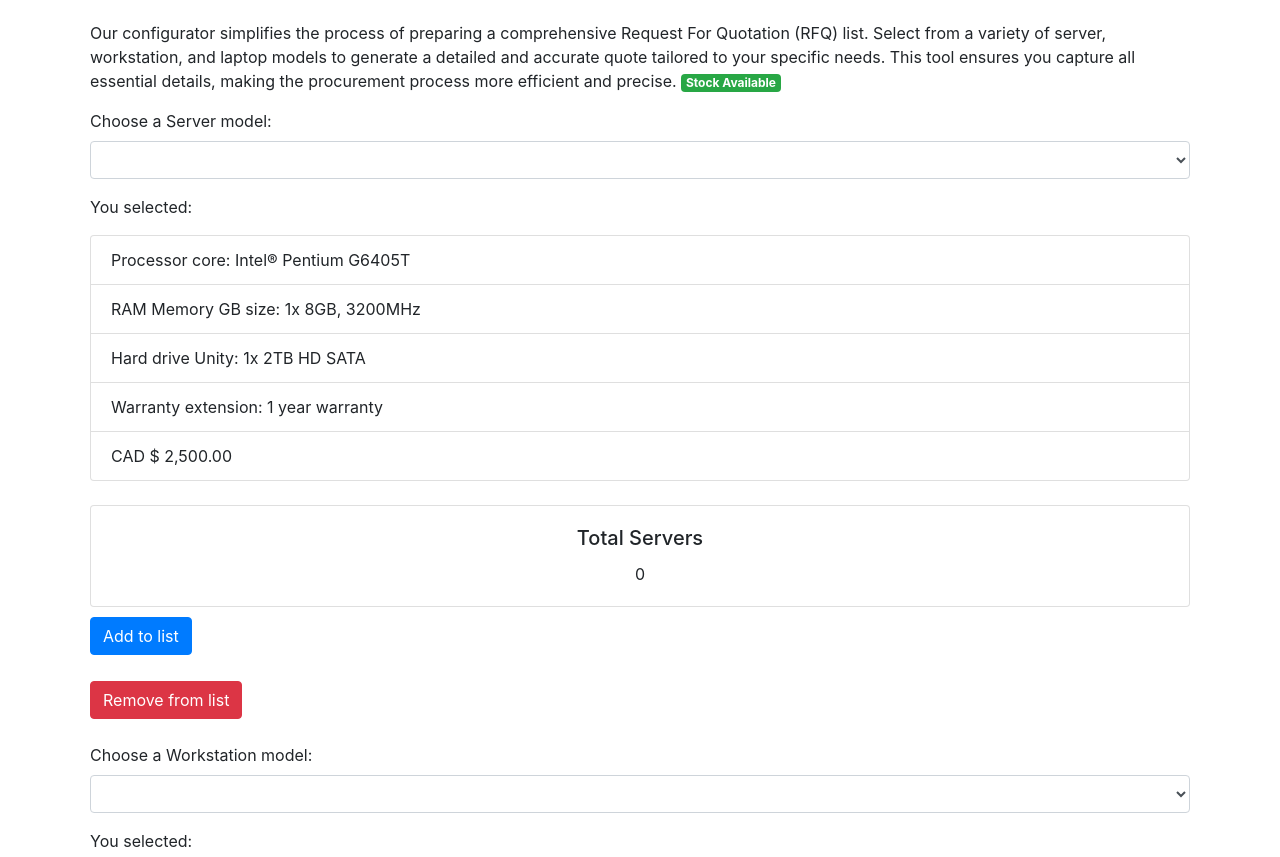
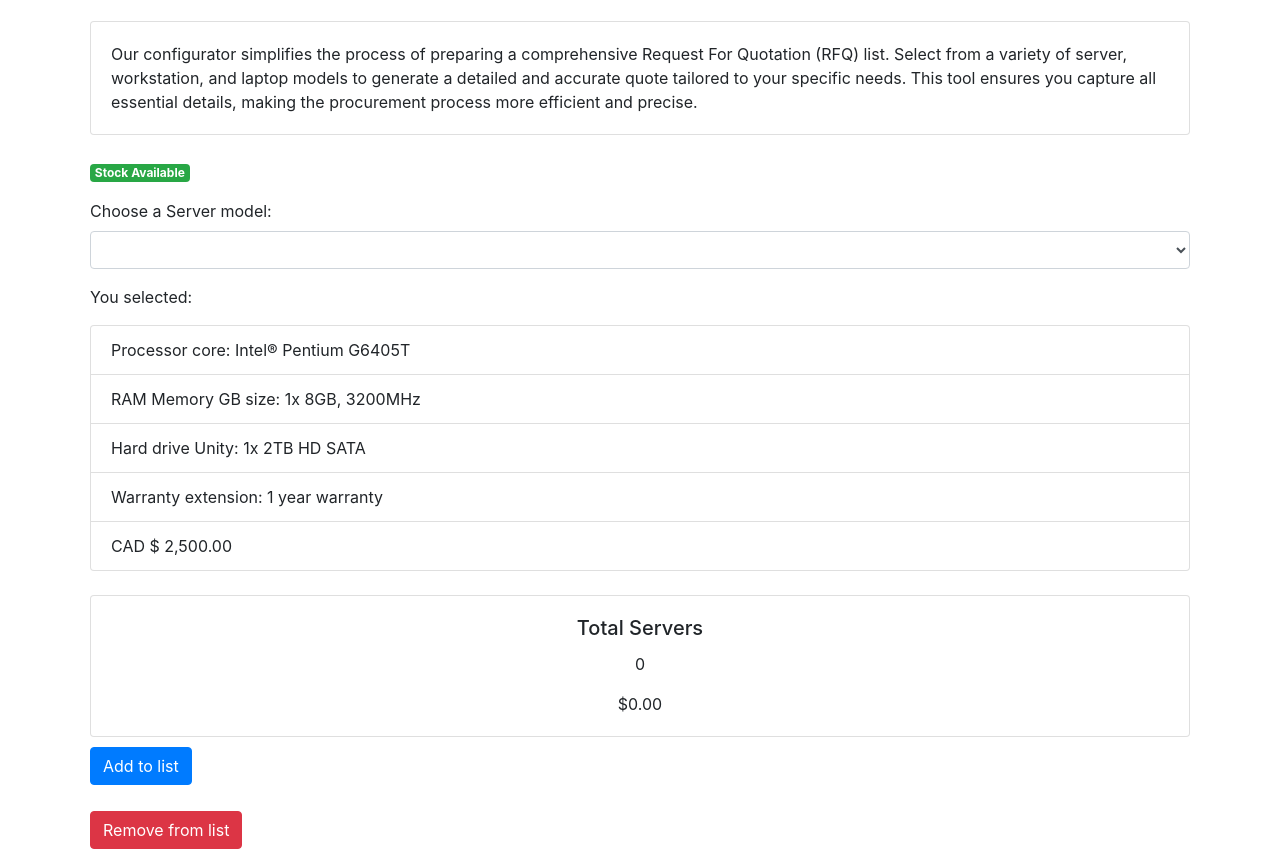
Before and after one commit to Rodolfowolf/Microproject2, a plain HTML site: page index.html in a window 1280 px wide. Shown: the part 95-952 px from the top of the page. Drawn offline with nearby package versions, Linux system fonts and the light colour scheme.

Commit message:
Last update

```diff
--- a/index.html
+++ b/index.html
@@ -18,7 +18,11 @@
 <body>
     <main id="app" class="container main-content">
         <h1 class="my-4">{{ title }}</h1>
-        <p>{{ mainDescription }}
+        <div class="card mb-4">
+            <div class="card-body">
+              <p class="card-text">{{ mainDescription }}</p>
+            </div>
+          </div>
             <span v-if="salesAvailable" class="badge badge-success">Stock Available</span>
             <span v-else class="badge badge-danger">Stock Not Available</span>
         </p>
@@ -45,6 +49,7 @@
                 <div class="card-body">
                     <h5 class="card-title">Total Servers</h5>
                     <p class="card-text">{{ serverlist }}</p>
+                    <p class="card-text">{{ formatedTotalServerPrice }}</p>
                 </div>
             </div>
             <p v-if="inventoryserver > serverlist">
@@ -74,6 +79,7 @@
                 <div class="card-body">
                     <h5 class="card-title">Total Workstations</h5>
                     <p class="card-text">{{ workstationlist }}</p>
+                    <p class="card-text">{{ formatedTotalWorkstationPrice }}</p>
                 </div>
             </div>
             <p v-if="inventoryworkstation > workstationlist">
@@ -103,18 +109,12 @@
                 <div class="card-body">
                     <h5 class="card-title">Total Laptops</h5>
                     <p class="card-text">{{ laptoplist }}</p>
+                    <p class="card-text">{{ formatedTotalLaptopPrice }}</p>
                 </div>
             </div>
             <p v-if="inventorylaptop > laptoplist">
             <button class="btn btn-primary button" @click="addTolaptoplist">Add to list</button></p>
             <button class="btn btn-danger button" @click="removeFromlaptoplist">Remove from list</button>
-
-            <!-- <div>
-                <div class="list">Total Server CAD $: {{ totalServerPrice }}</div>
-                <div class="list">Total Workstation CAD $: {{ totalWorkstationPrice }}</div>
-                <div class="list">Total Laptop CAD $: {{ totalLaptopPrice }}</div>
-                <div class="list">Total Purchase CAD $: {{ fullPrice }}</div>
-            </div> -->
             <div class="card mt-4">
                 <div class="card-body">
                     <div class="row">
```
